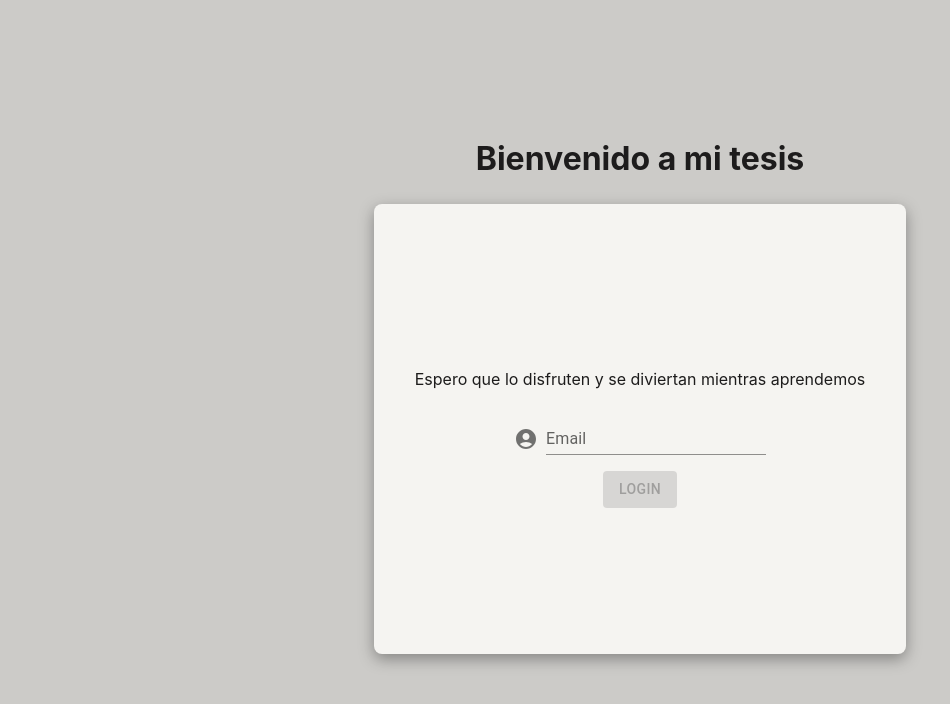
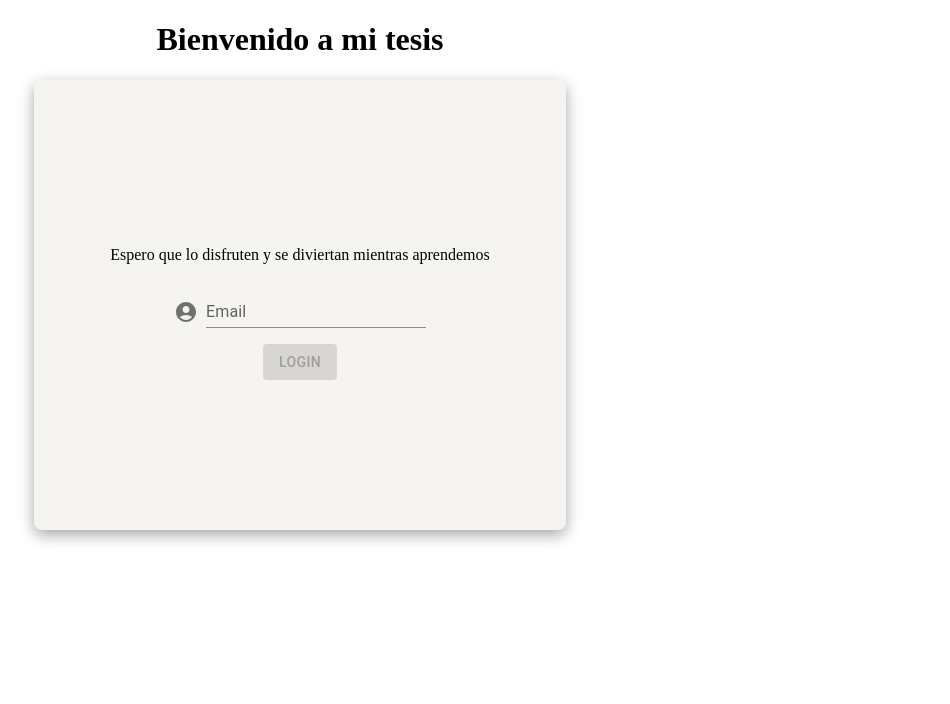
Before and after one commit to fedengarcia/tesis-pinball-game, a React (Vite) app: page / in a window 1280 px wide. Shown: the top 704 px of the page, without its empty margins (0-950 px from the left). Built offline with nearby package versions, Linux system fonts and the light colour scheme; no server answers.

Commit message:
Update index.css

```diff
--- a/src/index.css
+++ b/src/index.css
@@ -1,29 +1,4 @@
-:root {
-  font-family: Inter, system-ui, Avenir, Helvetica, Arial, sans-serif;
-  line-height: 1.5;
-  font-weight: 400;
-
-  color: #1d1c1c;
-  background-color: #cccbc8;
-  overflow: hidden;
-  font-synthesis: none;
-  text-rendering: optimizeLegibility;
-  -webkit-font-smoothing: antialiased;
-  -moz-osx-font-smoothing: grayscale;
+body{
+  margin: 0;
+  padding: 0;
 }
-
-#root{
-  max-width: 1280px;
-  margin: 0 auto;
-  padding: 2rem;
-  text-align: center;
-  overflow: hidden;
-}
-
-body {
-  margin: 0;
-  display: flex;
-  place-items: center;
-  min-width: 320px;
-  min-height: 100vh;
-}
```
